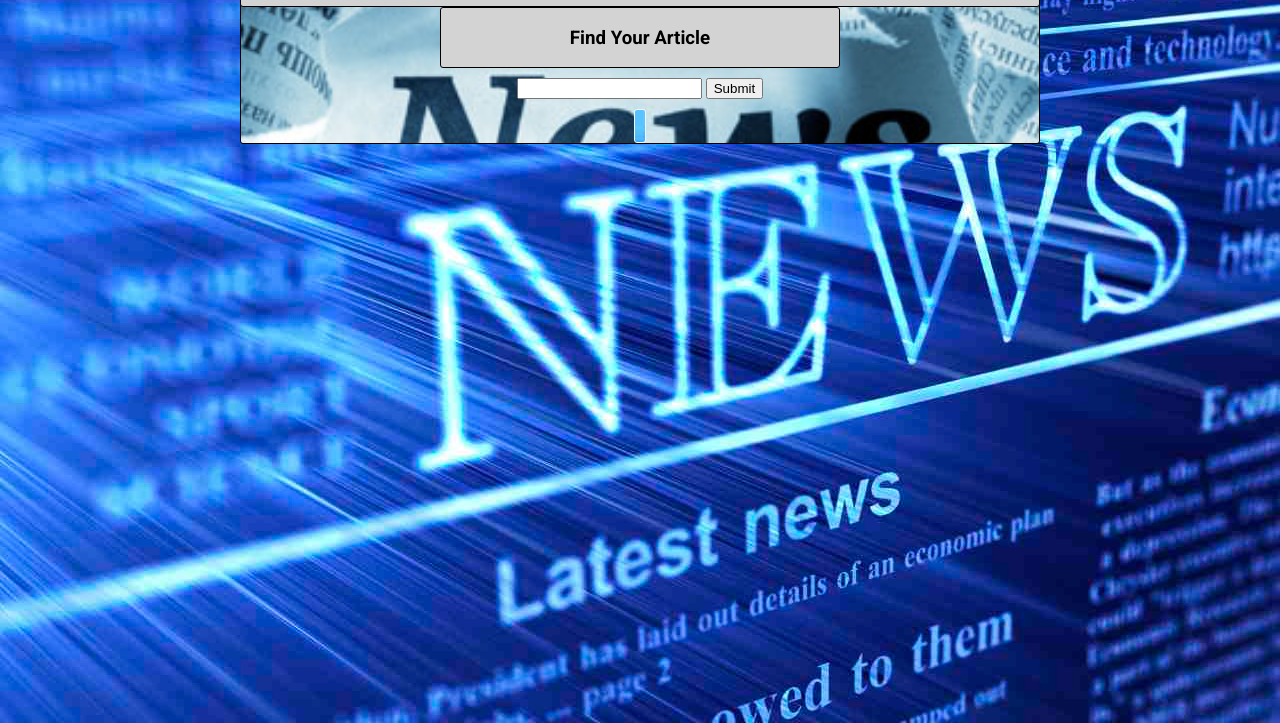
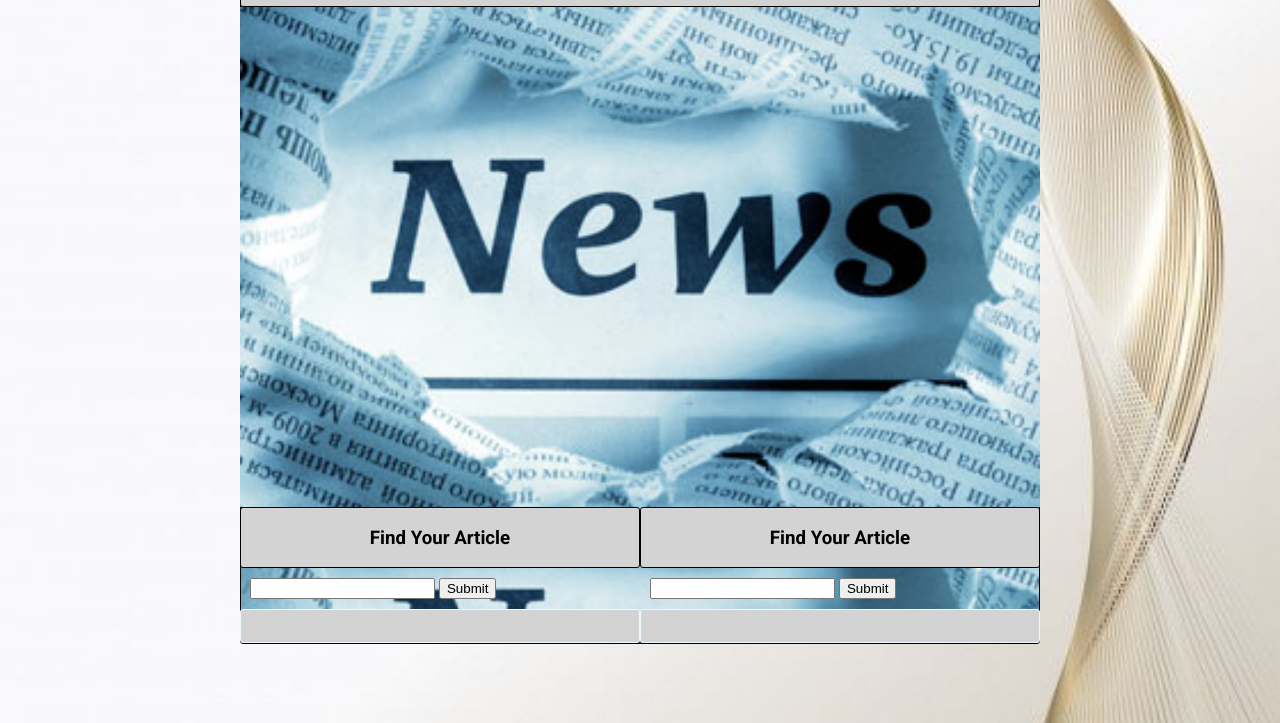
Before and after one commit to equality509/tumeric-project1, a plain HTML site: page index.html in a window 1280 px wide. Shown: the part 77-800 px from the top of the page. Drawn offline with nearby package versions, Linux system fonts and the light colour scheme.

Commit message:
More Css

```diff
--- a/index.html
+++ b/index.html
@@ -12,11 +12,19 @@
 
 
 <body>
+
+
     <div class="news">
         <div id="news">
             <h1>News App</h1>
         </div>
 
+<div class="im">
+    <img src="blog6.jpeg;" alt="">
+</div>
+
+    <div class="container">
+        <div>
         <div id="find">
             <h3>Find Your Article</h3>
         </div>
@@ -29,6 +37,25 @@
         <div class="results">
             <p id="city"></p>
         </div>
+        </div>
+
+
+
+          <div>
+            <div id="find">
+                <h3>Find Your Article</h3>
+            </div>
+
+            <div id="sch">
+                <input type="text">
+                <input type="submit">
+            </div>
+
+            <div class="results">
+                <p id="city"></p>
+            </div>
+        </div>
+        </div>
 
 
 
--- a/styles.css
+++ b/styles.css
@@ -12,8 +12,28 @@ body {
   align-items: center;
   justify-content: center;
   margin: 0;
-  background-color: blue;
-  background-image: url(blog6.jpeg);
+  /* background-color: blue; */
+  background-image: url(bak.jpg);
+  background-repeat: no-repeat;
+  background-size: cover;
+}
+
+
+.im {
+  background-image: url(News.jpeg);
+  height: 500px;
+  width: 800px;
+  background-repeat: no-repeat;
+  background-size: cover;
+  /* background-position: -200px; */
+
+}
+
+.container {
+  display: flex;
+  flex-direction: row;
+  align-items: center;
+  justify-content: space;
 }
 
 #news {
@@ -52,7 +72,7 @@ body {
   border-radius: 3px;
   background-color: lightgray;
   padding-left: 10px;
-  background-image: url(blog6.jpeg);
+  /* background-image: url(blog6.jpeg); */
   color: aliceblue;
 
 }
@@ -68,9 +88,9 @@ body {
   border-radius: 3px;
   background-color: lightgray;
   padding-left: 10px; */
-  background-image: url(blog6.jpeg);
-  color: aliceblue;
-
+  /* background-image: url(blog6.jpeg); */
+  /* color: aliceblue;
+   */
 }
 
 .news {
```
Also changed, not shown: bak.jpg (added), 1 other file.
